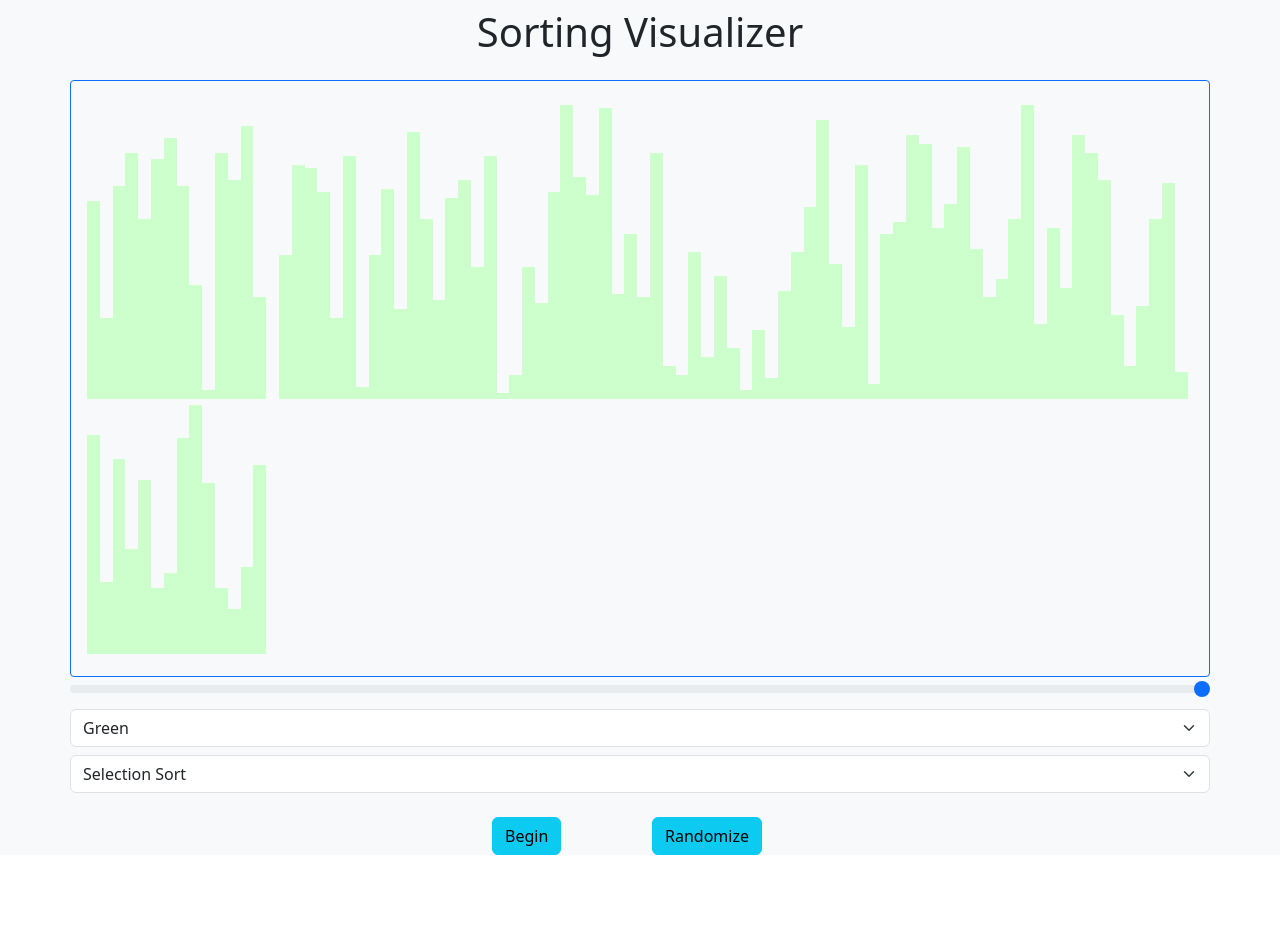
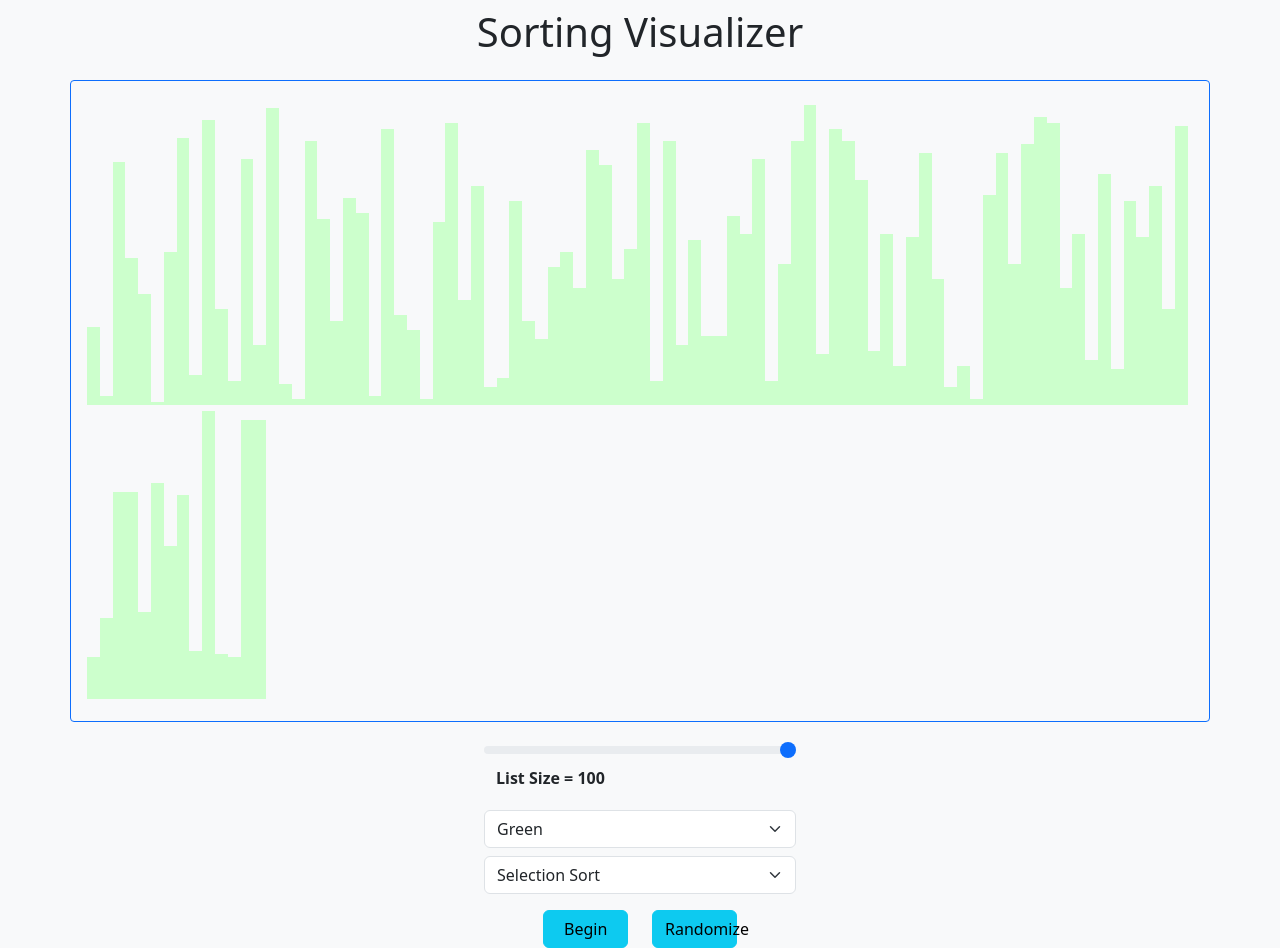
Before and after one commit to nbill404/Sorting-Visualizer, a React (Vite) app: page / in a window 1280 px wide. Before the commit the page ends 855 px from the top, so only its background shows below. Built offline with nearby package versions, Linux system fonts and the light colour scheme.

Commit message:
Rearrange UI

```diff
--- a/src/App.tsx
+++ b/src/App.tsx
@@ -60,6 +60,10 @@ export default function App () {
 
   }, [isDisabled]);
 
+  useEffect(() =>  {
+    setNums(randomize(sortSize, 100));
+  }, [sortSize])
+
   const handleSortButton = () => {
     setIsDisabled(!isDisabled);
   }
@@ -84,30 +88,36 @@ export default function App () {
   return (
     <html>
       <body className='bg-light min-vh-100'>
+        <div className='p-0 m-0'>
           <h1 className='text-center pt-2'>Sorting Visualizer</h1>
-          <div className="container border border-primary rounded-1 mt-4 px-3 pb-3 h-auto">
+          <div className="container border border-primary rounded-1 mt-4 px-3 pb-3 h-100">
             <Bars nums={nums} colour={barColour} size={sortSize} highlight={highlighted}/>
           </div>
-          <div className='container'>
+          <div className='container w-25 p-3'>
+            <div>
               <div className='row'>
                   <Slider sliderDisabled={isDisabled} changeEvent={getSliderValue}/>
               </div>
-            <div className='row pt-2'>
+              <div className='row pt-1'>
+                <p className='fw-semibold'>List Size = {sortSize}</p>
+              </div>
+              <div className='row pt-1'>
                   <Select listValues={selectColours} changeEvent={handleSelectColour} selectDisabled={isDisabled}/>
               </div>
                 <div className='row pt-2'>
                   <Select listValues={selectSorts} changeEvent={handleSelectSort} selectDisabled={isDisabled}/>
                 </div>
               </div>
-          <div className="container mt-4 w-25">
+            </div>
             <div className='row'>
-                <div className='col'>
+              <div className='col-1 offset-md-5'>
                 <Button text={isDisabled ? "Stop" : "Begin"} clickEvent={handleSortButton} buttonDisabled={false}/>
               </div>
-                <div className='col'>
+              <div className='col-1'>
                 <Button text="Randomize" clickEvent={handleRandomButton} buttonDisabled={isDisabled}/>
               </div>
             </div>
+
         </div>
     </body>
   </html>
--- a/src/components/Button.tsx
+++ b/src/components/Button.tsx
@@ -7,7 +7,7 @@ interface Props {
 
 export default function Button({text, buttonDisabled: buttonActive, clickEvent}: Props) {
     return (
-        <button type="button" className="btn btn-info" onClick={clickEvent} disabled={buttonActive}>
+        <button type="button" className="btn btn-info w-100" onClick={clickEvent} disabled={buttonActive}>
             {text}
         </button>
     )
```
Lines whose indentation alone changed are shown as unchanged.
